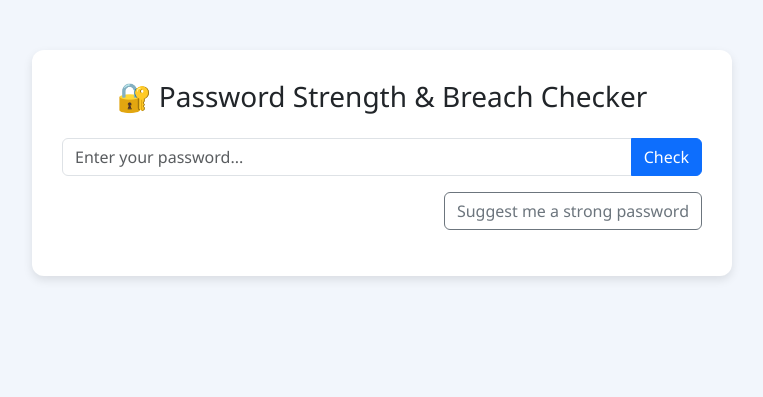
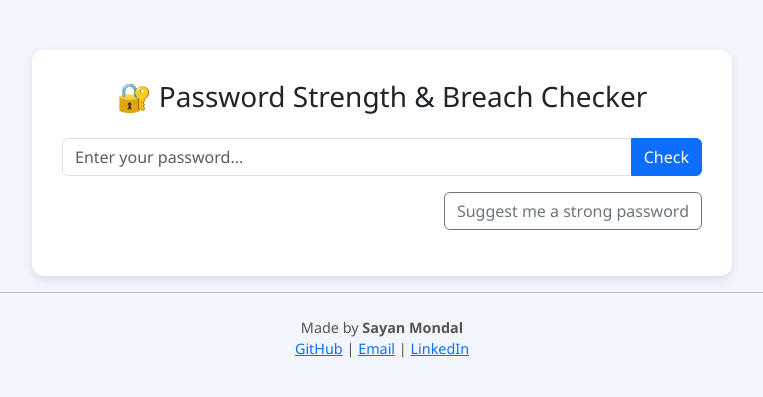
Before and after one commit to Sayan-8910/AwareLock, a Flask app: page / in a window 1280 px wide. Shown: the top 397 px of the page, without its empty margins (258-1021 px from the left). Run offline with Flask 3, Linux system fonts and the light colour scheme.

Commit message:
Add developer info footer to website

```diff
--- a/templates/index.html
+++ b/templates/index.html
@@ -52,6 +52,13 @@
             });
     }
 </script>
+<hr>
+<footer class="text-center mt-4 mb-3" style="font-size: 0.9rem; color: #555;">
+    Made by <strong>Sayan Mondal</strong><br>
+    <a href="https://github.com/Sayan-8910" target="_blank">GitHub</a> |
+    <a href="mailto:sm384008@gmail.com">Email</a> |
+    <a href="https://www.linkedin.com/in/sayan-mondal-386a31294" target="_blank">LinkedIn</a>
+</footer>
 
 </body>
 </html>
```
